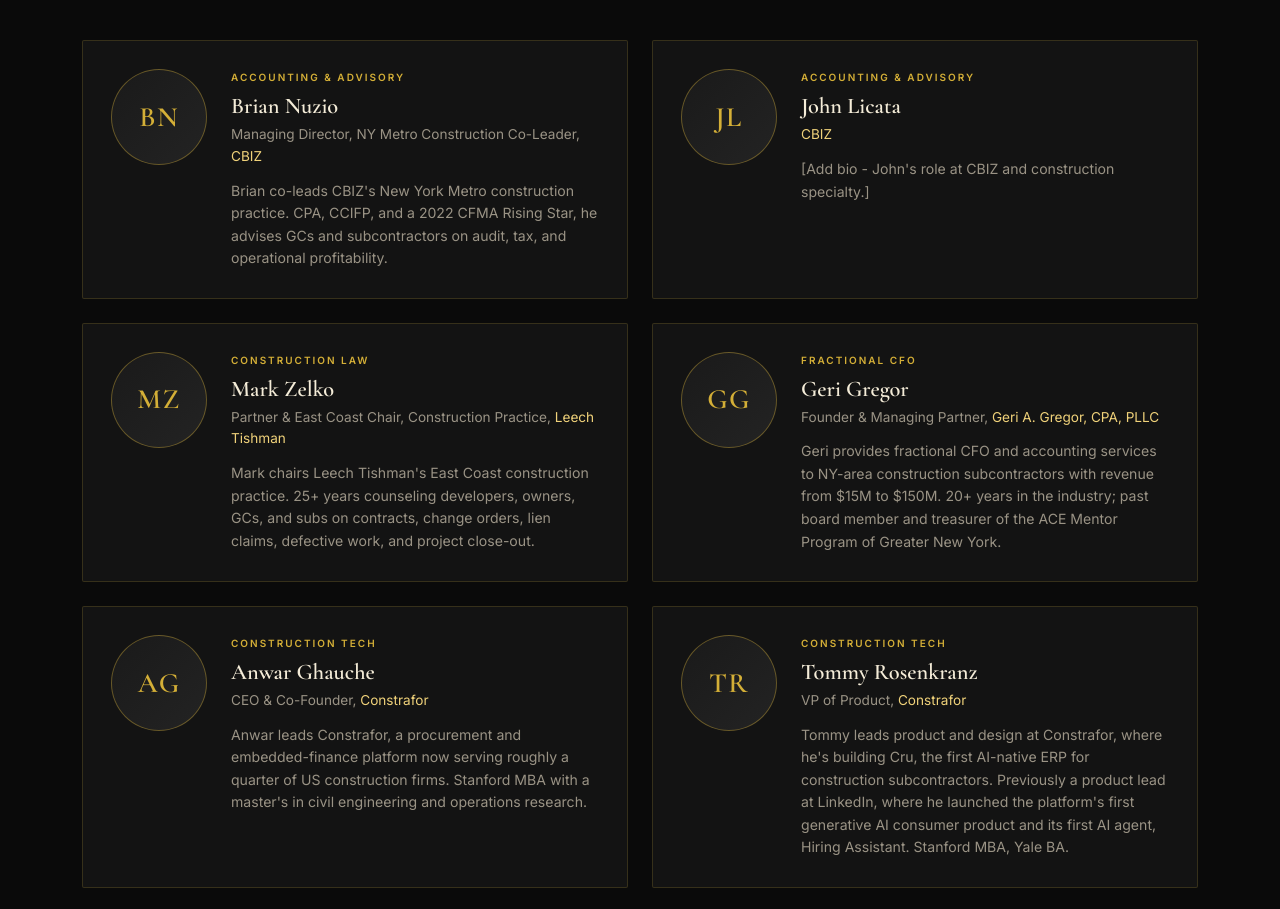
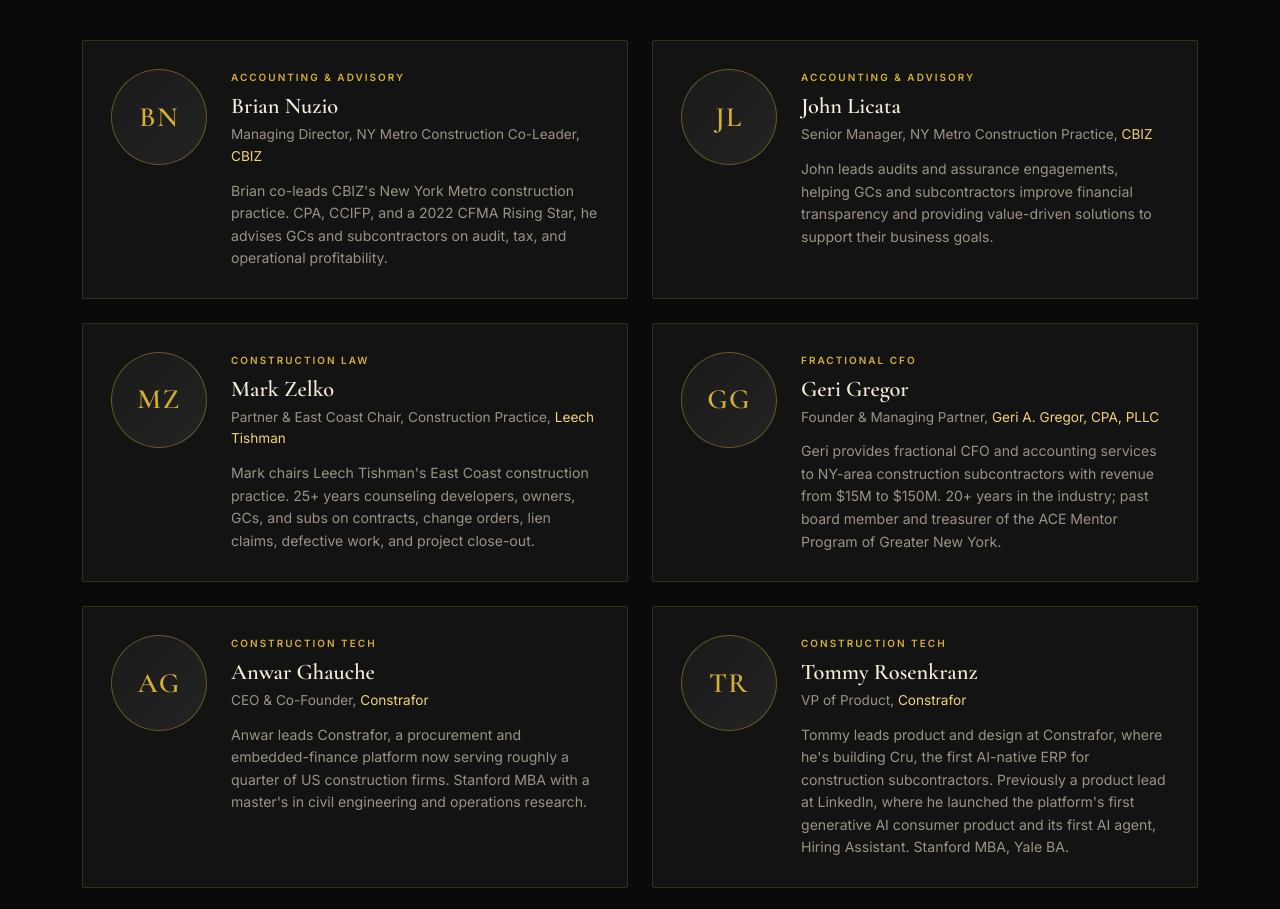
Before and after one commit to tprosenkranz1/joinnybn, a plain HTML site: page index.html in a window 1280 px wide. Shown: the part 2060-2969 px from the top of the page. Drawn offline with nearby package versions, Linux system fonts and the light colour scheme.

Commit message:
Revise John Licata's role and bio in index.html
Updated member role and bio for John Licata.

```diff
--- a/index.html
+++ b/index.html
@@ -652,8 +652,8 @@
         <div class="member-info">
           <div class="member-category">Accounting &amp; Advisory</div>
           <div class="member-name">John Licata</div>
-          <div class="member-role"><span class="company">CBIZ</span></div>
-          <div class="member-bio">[Add bio - John's role at CBIZ and construction specialty.]</div>
+          <div class="member-role">Senior Manager, NY Metro Construction Practice, <span class="company">CBIZ</span></div>
+          <div class="member-bio">John leads audits and assurance engagements, helping GCs and subcontractors improve financial transparency and providing value-driven solutions to support their business goals.</div>
         </div>
       </div>
 
```
